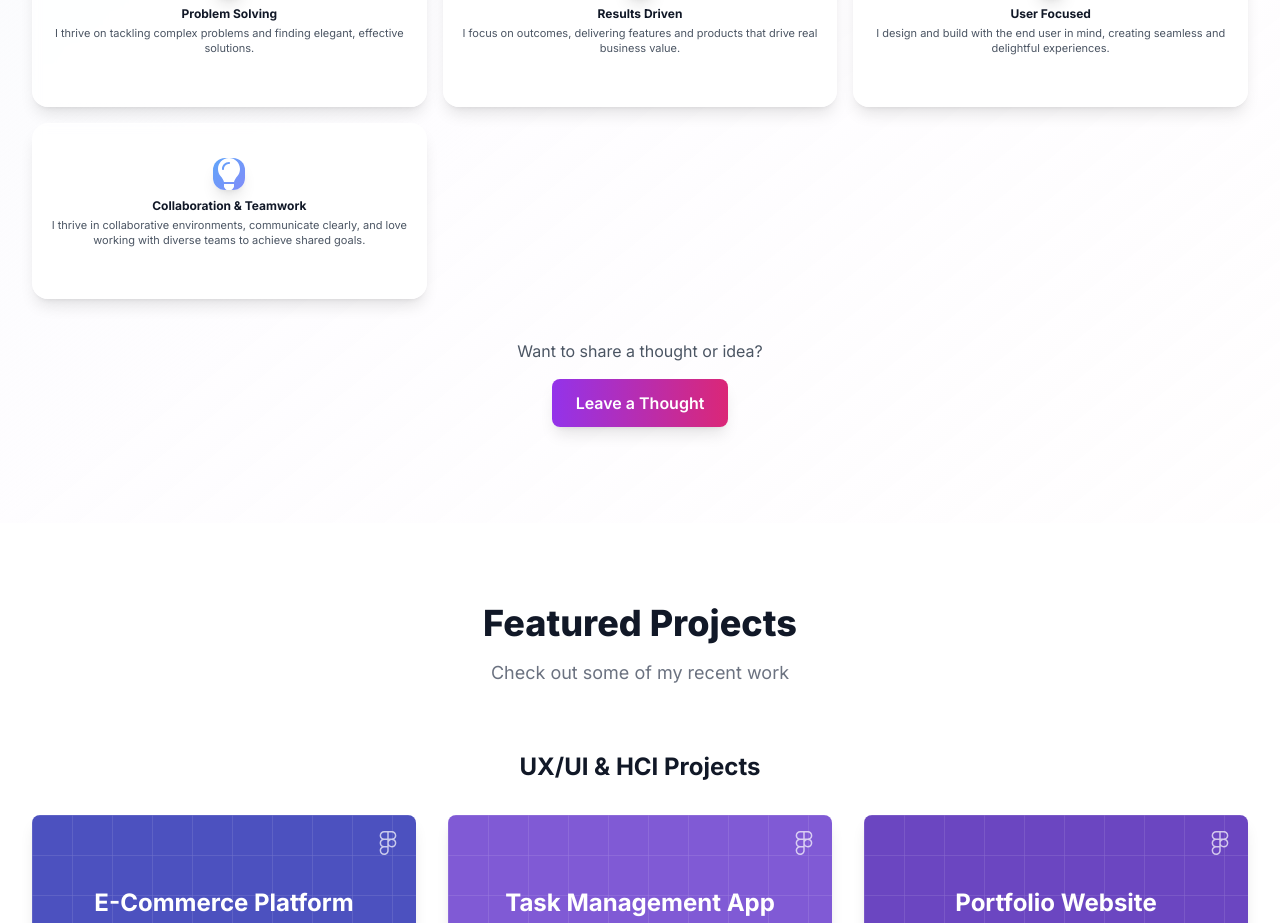
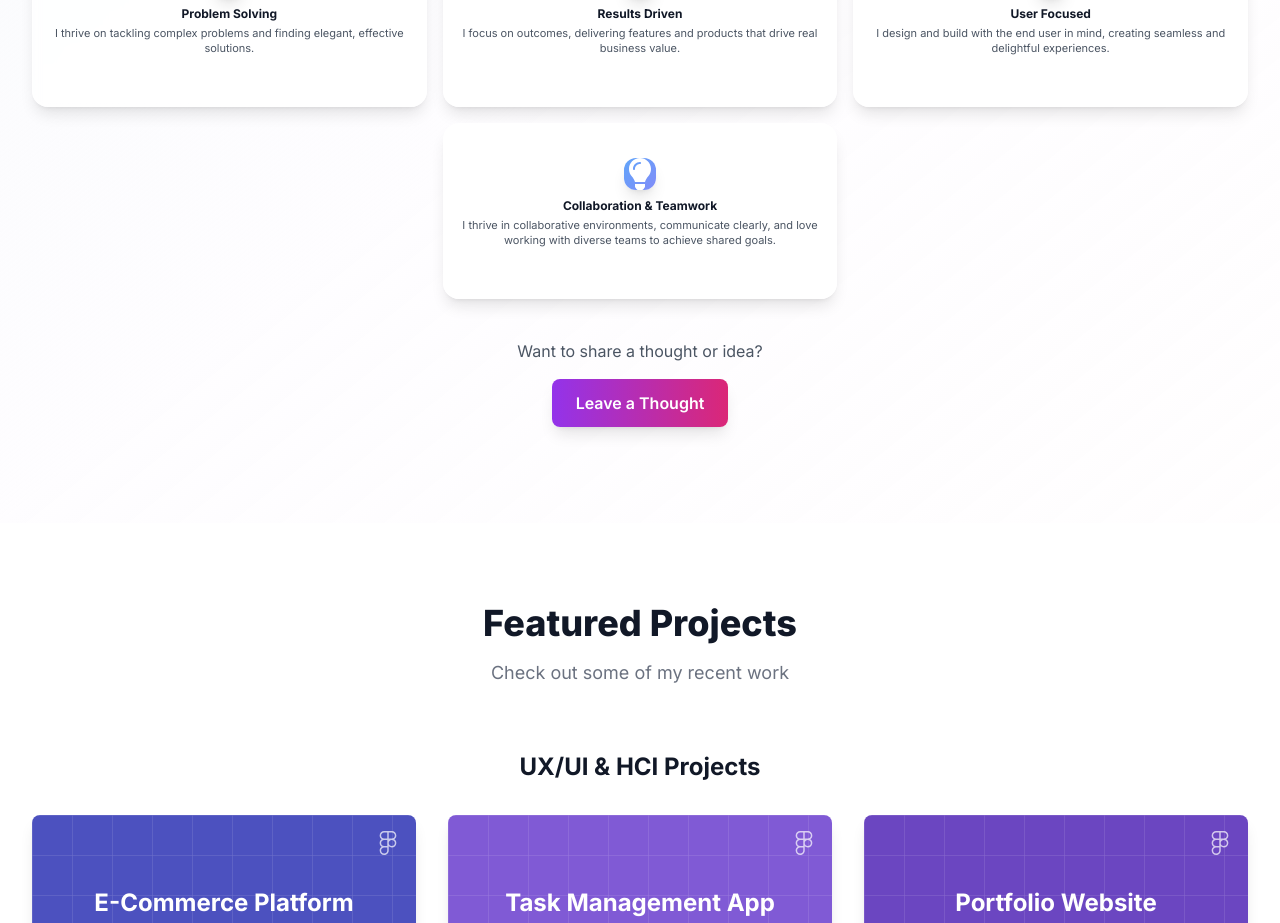
Before and after one commit to anasharma7/Ananya-portfolio, a Next.js app: page / in a window 1280 px wide. Shown: the part 1468-2391 px from the top of the page. Built offline with nearby package versions, Linux system fonts and the light colour scheme.

Commit message:
Center 'Collaboration & Teamwork' card in grid when last in row

```diff
--- a/src/components/sections/WhyHireMe.tsx
+++ b/src/components/sections/WhyHireMe.tsx
@@ -103,11 +103,14 @@ const WhyHireMe = () => {
         <div className="grid grid-cols-1 sm:grid-cols-2 lg:grid-cols-3 gap-4 mb-10">
           {reasons.map((reason, index) => {
             const isHovered = hoveredSkill === index;
+            // Center the last card if it's the only one in the last row (7th card in a 3-col grid)
+            const isLast = index === reasons.length - 1;
+            const centerOnLarge = isLast && reasons.length % 3 === 1 ? 'lg:col-start-2' : '';
             return (
               <div
                 key={reason.title}
                 ref={el => { cardRefs.current[index] = el; }}
-                className={`relative group transition-all duration-500 ease-out ${isHovered ? 'transform scale-105 z-10' : 'transform scale-100'}`}
+                className={`relative group transition-all duration-500 ease-out ${isHovered ? 'transform scale-105 z-10' : 'transform scale-100'} ${centerOnLarge}`}
                 onMouseEnter={() => setHoveredSkill(index)}
                 onMouseLeave={() => { setHoveredSkill(null); handleMouseLeave(index); }}
                 onMouseMove={e => handleMouseMove(e, index)}
```
